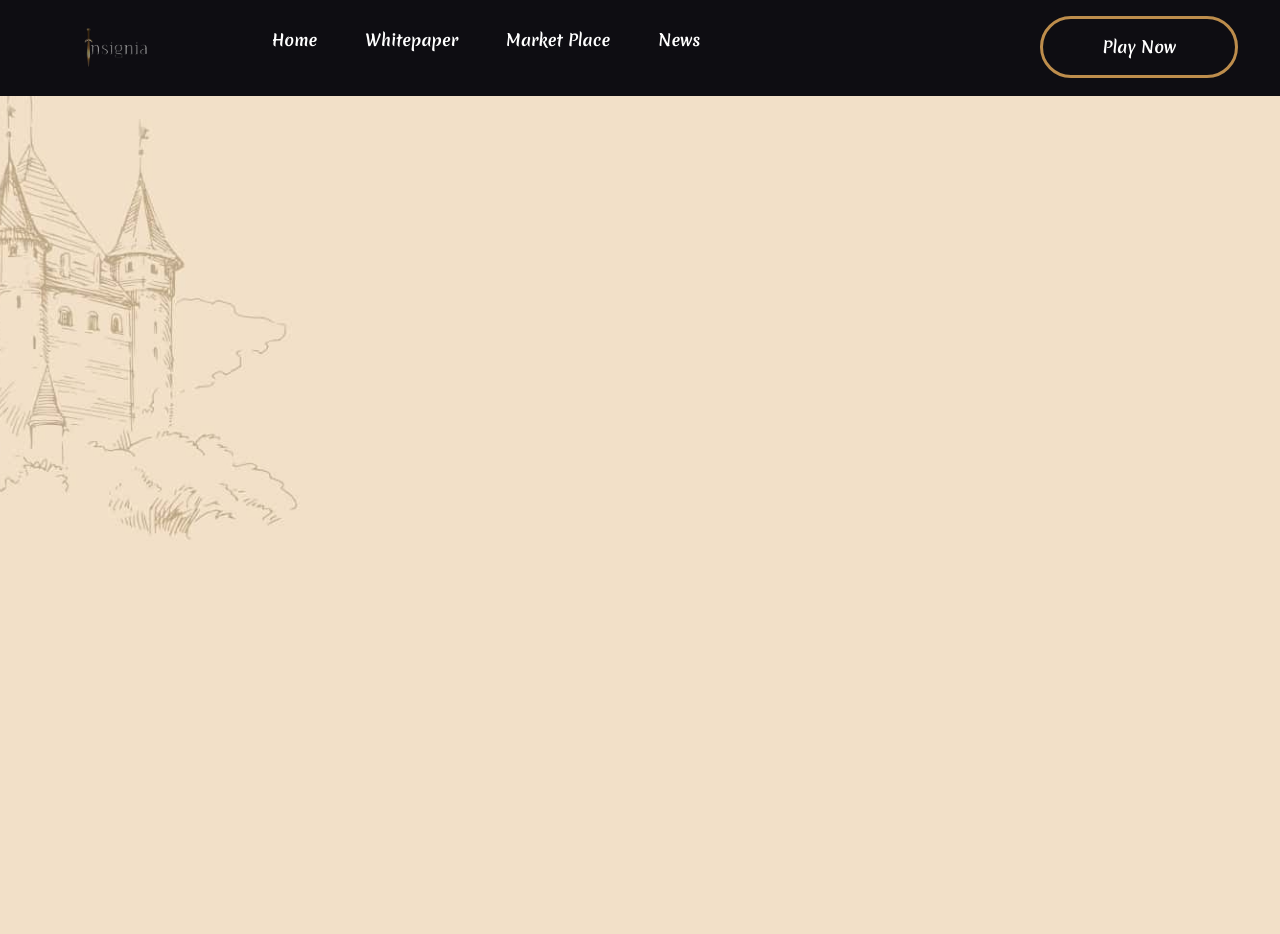
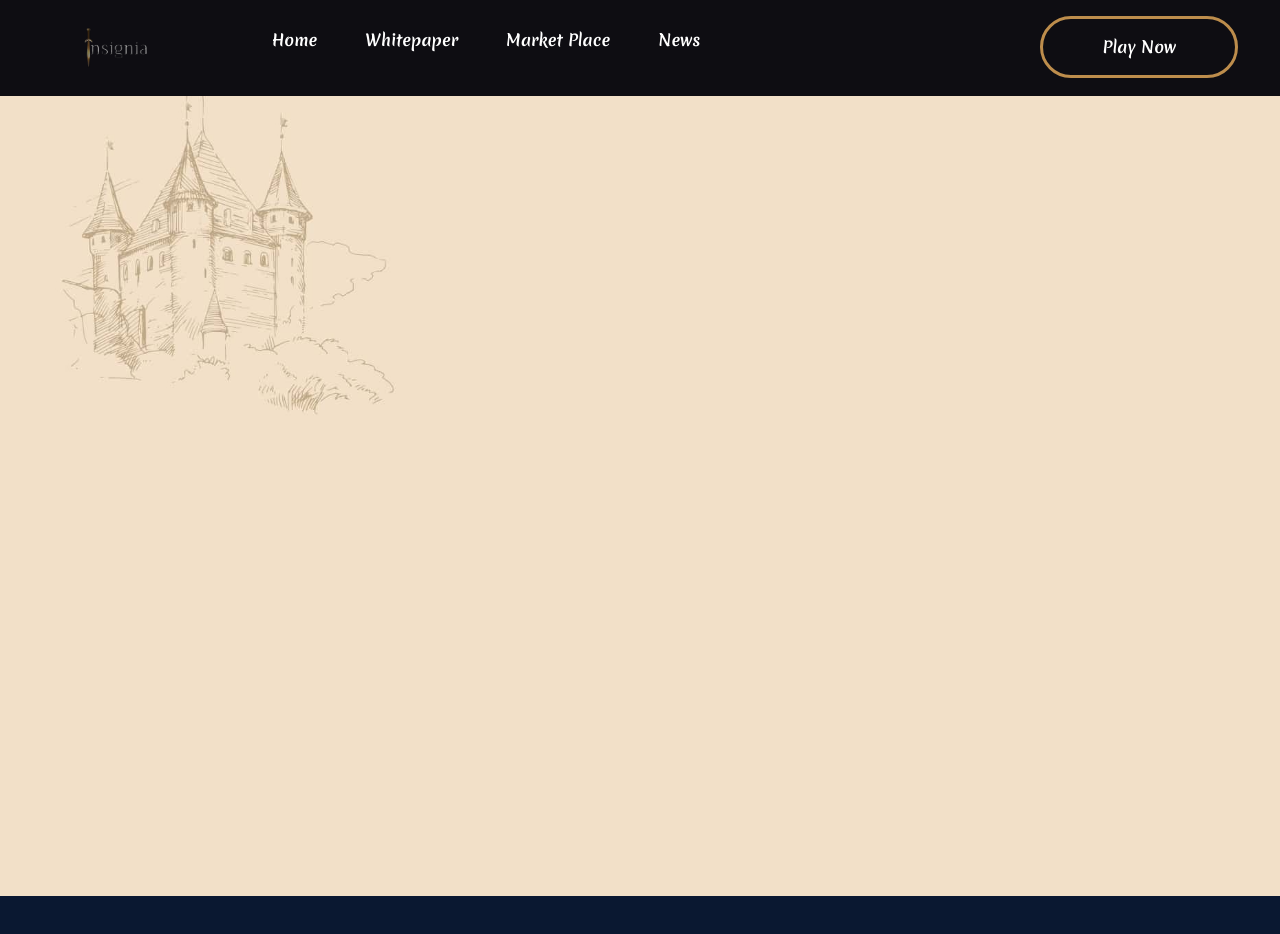
Before and after one commit to george-shammar/Insignia, a React (Create React App) app: page / in a window 1280 px wide. Shown: the top 934 px of the page. Built offline with nearby package versions, Linux system fonts and the light colour scheme.

Commit message:
Update trailer

```diff
--- a/src/styles/Trailer.css
+++ b/src/styles/Trailer.css
@@ -1,8 +1,7 @@
 .trailer {
     background-image: url('../assets/background-white.jpg');
     background-color: #f2e0c8;
-    height: 100%;
-    background-position: center;
+    height: 800px;
     background-repeat: no-repeat;
     background-size: cover;
     width: 100%;
```
